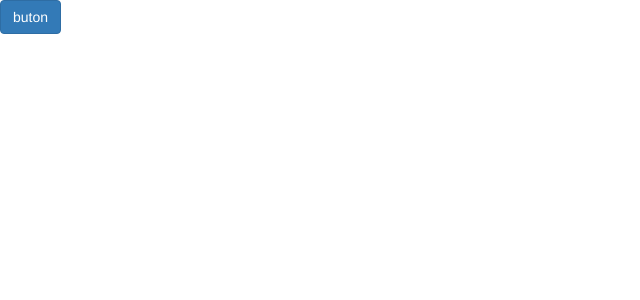
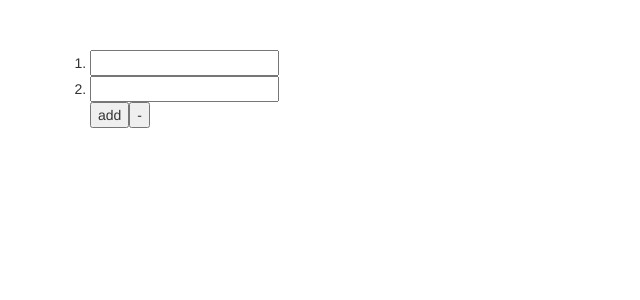
Before and after one commit to hrodberaht/adminPanel, an Angular app: page / in a window 1280 px wide. Shown: the top 300 px of the page, without its empty margins (0-640 px from the left). Built offline with nearby package versions, Linux system fonts and the light colour scheme.

Commit message:
working at invoice component

```diff
--- a/src/app/app.component.html
+++ b/src/app/app.component.html
@@ -1,2 +1,4 @@
 
-<button class="btn btn-primary">buton</button>
+<div class="cointainer">
+    <app-invoice></app-invoice>
+</div>
--- a/src/app/app.module.ts
+++ b/src/app/app.module.ts
@@ -3,11 +3,13 @@ import { NgModule } from '@angular/core';
 
 
 import { AppComponent } from './app.component';
+import { InvoiceComponent } from './invoice/invoice.component';
 
 
 @NgModule({
   declarations: [
-    AppComponent
+    AppComponent,
+    InvoiceComponent
   ],
   imports: [
     BrowserModule
--- /dev/null
+++ b/src/app/invoice/invoice.component.html
@@ -0,0 +1,6 @@
+<ol>
+  <li *ngFor="let a of tab">
+    <input>
+  </li><button (click)="addProduct()">add</button>
+  <button (click)="remove()">-</button>
+</ol>
--- /dev/null
+++ b/src/app/invoice/invoice.component.ts
@@ -0,0 +1,24 @@
+import { Component, OnInit } from '@angular/core';
+
+@Component({
+  selector: 'app-invoice',
+  templateUrl: './invoice.component.html',
+  styleUrls: ['./invoice.component.css']
+})
+export class InvoiceComponent implements OnInit {
+
+  constructor() { }
+
+  ngOnInit() {
+  }
+
+  tab = [1,2];
+
+  addProduct(){
+    this.tab.push(3);
+  }
+
+  remove(){
+    this.tab.pop();
+  }
+}
--- a/src/styles.css
+++ b/src/styles.css
@@ -1 +1,5 @@
 /* You can add global styles to this file, and also import other style files */
+.cointainer {
+    margin-left: 50px;
+    margin-top: 50px;
+}
```
Also changed, not shown: src/app/invoice/invoice.component.css (added), 1 other file (tests, documents, lock files or other folders).
